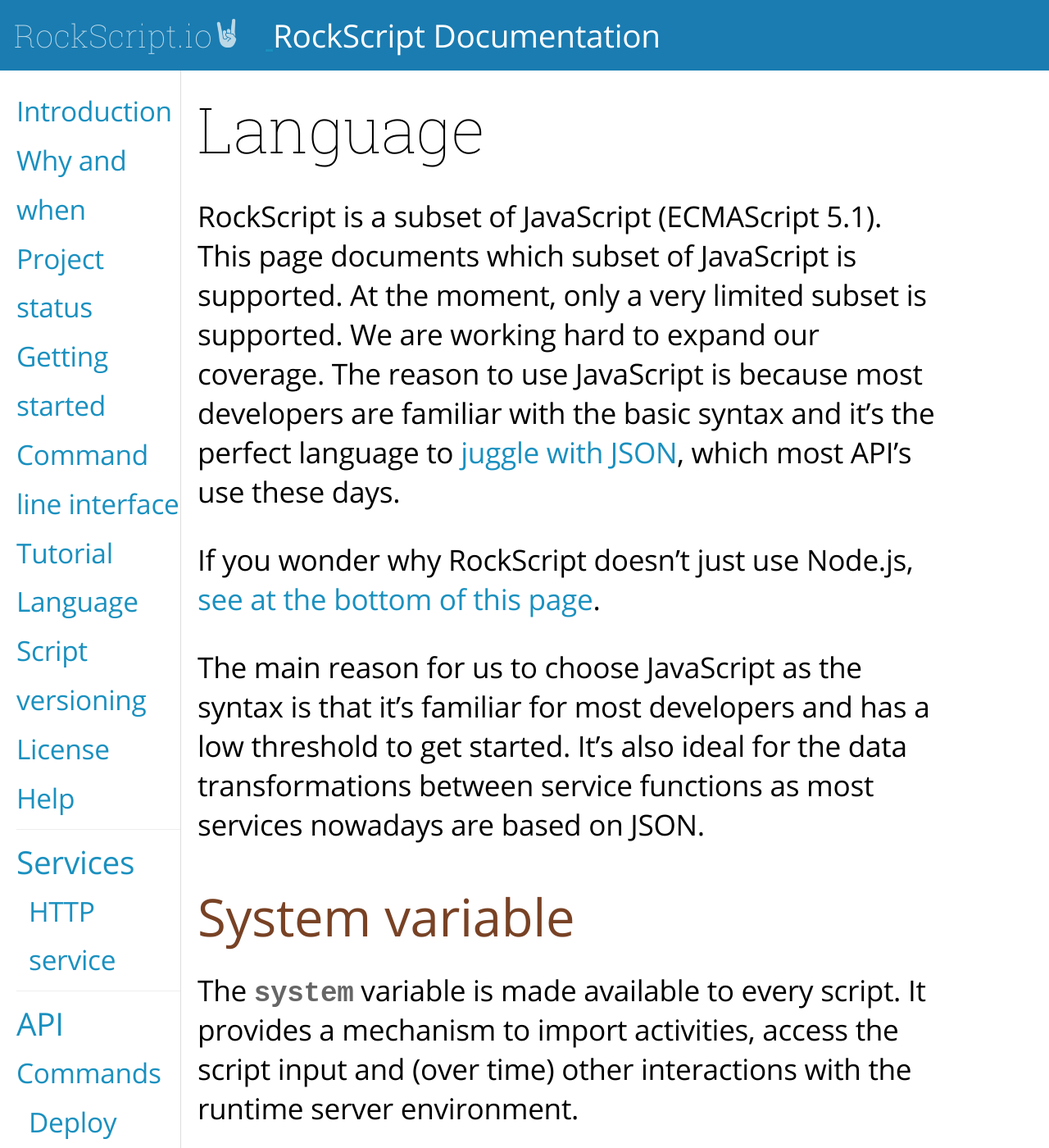
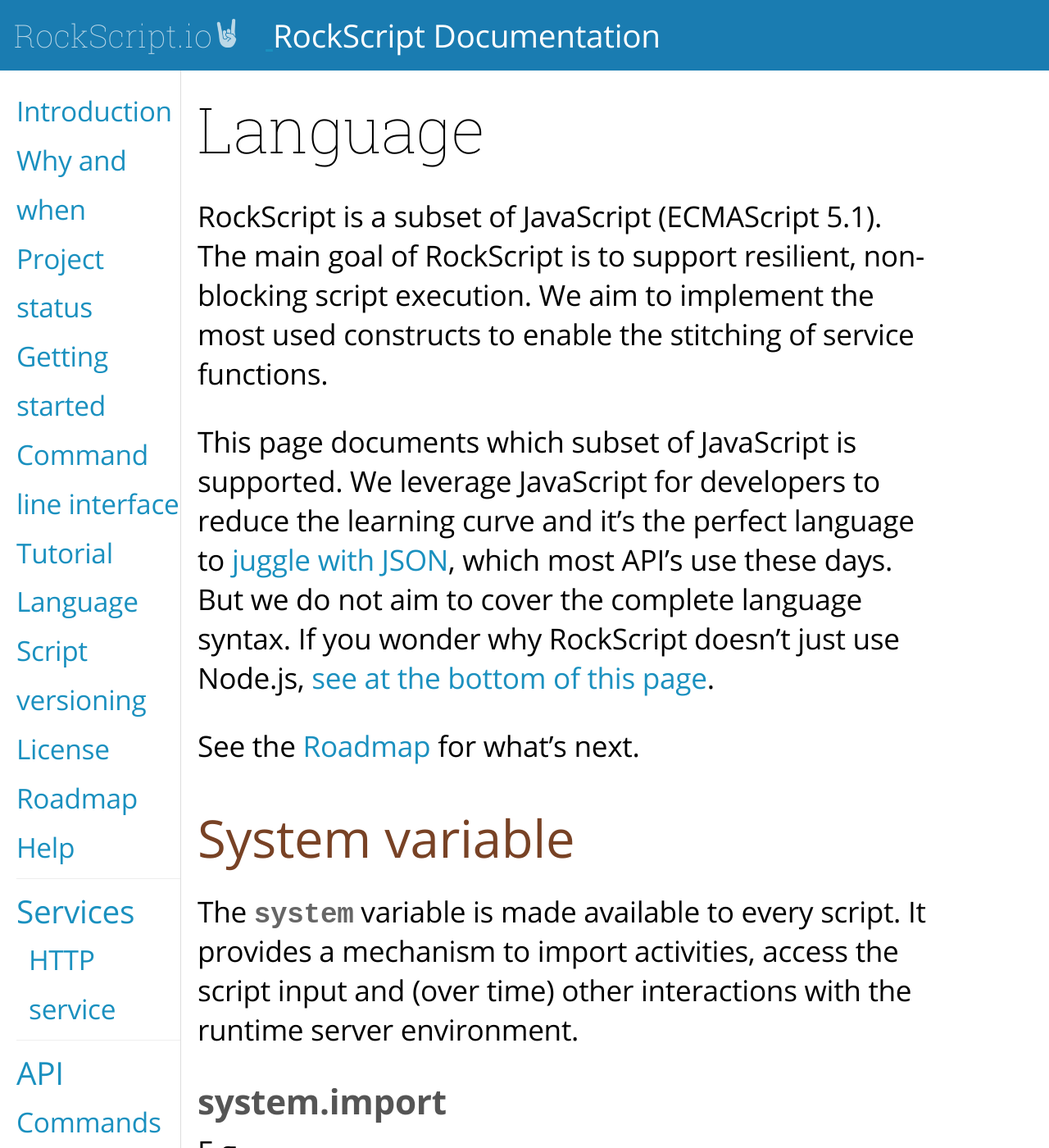
Before and after one commit to RockScript/rockscript.github.io, a Jekyll site: the page built from docs/language.md, in a window 1280 px wide and 1400 px high. Shown: the whole window at 82% size. Built offline with Jekyll 4.4.1, drawn with Linux system fonts in a browser that asks for light colours; some of the changed text lies outside the part shown.

````diff
--- a/_layouts/docs.html
+++ b/_layouts/docs.html
@@ -58,6 +58,7 @@
   <a href="language">Language</a>
   <a href="script-versioning">Script versioning</a>
   <a href="license">License</a>
+  <a href="roadmap">Roadmap</a>
   <a href="help">Help</a>
   <a class="title" href="services">Services</a>
   <a class="sublink" href="service-http">HTTP service</a>
--- a/docs/language.md
+++ b/docs/language.md
@@ -3,20 +3,19 @@ layout: docs
 title: Language
 ---
 
-RockScript is a subset of JavaScript (ECMAScript 5.1).  This page documents
-which subset of JavaScript is supported. At the moment, only a very limited
-subset is supported.  We are working hard to expand our coverage.  The reason
-to use JavaScript is because most developers are familiar with the basic syntax
-and it's the perfect language to [juggle with JSON](why-and-when#juggle-with-json),
-which most API's use these days.
+RockScript is a subset of JavaScript (ECMAScript 5.1).   The main goal of
+RockScript is to support resilient, non-blocking script execution. We aim
+to implement the most used constructs to enable the stitching of service
+functions.
 
-If you wonder why RockScript doesn't just use Node.js, [see
-at the bottom of this page](#rockscript-vs-nodejs).
+This page documents which subset of JavaScript is supported. We leverage
+JavaScript for developers to  reduce the learning curve and it's the perfect
+language to [juggle with JSON](why-and-when#juggle-with-json), which most API's
+use these days.  But we do not aim to cover the complete language syntax. If
+you wonder why RockScript doesn't just use Node.js, [see at the bottom of this
+page](#rockscript-vs-nodejs).
 
-The main reason for us to choose JavaScript as the syntax is that it's familiar
-for most developers and has a low threshold to get started.  It's also ideal for
-the data transformations between service functions as most services nowadays are
-based on JSON.
+See the [Roadmap](roadmap) for what's next.
 
 ## System variable
 The `system` variable is made available to every script.  It provides a mechanism
@@ -99,9 +98,20 @@ if (flipper==='on') {
 }
 ```
 
+## Loops
+
+TODO (not implemented yet)
+
+## Functions
+
+At the moment we don't support declaration of functions in the script.  We're believe it's best to leave
+out functions so that each script remains the scope of 1 function.  But this is still a hypothesis that
+we're seeking validation on.  So [your input](https://github.com/rockscript/rockscript/issues/new?title=Function+declarations)
+is greatly appreciated.
+
 ## Expressions
 
-#### Literal expressions
+#### Literals
 
 Examples
 ```javascript
@@ -128,28 +138,29 @@ variableName.propertyName(arg0, arg1)['field'].anotherPropertyName;
 ```
 Note that for service function invocations, any number of args is allowed.
 
-#### Comparison operator expressions
+#### Comparison operators
 
 All of [Equality comparisons and sameness](https://developer.mozilla.org/nl/docs/Web/JavaScript/Equality_comparisons_and_sameness)
 is implemented
 
-> Limitation: object conversion functions like `toString ` and `valueOf` are not invoked yet
-
-For now, only == and === are supported
+> Limitation: While all automatic type conversions are implemented, object conversion functions like `toString ` and `valueOf` are not invoked yet.
 
 Examples
 ```javascript
 text=='some text'
+'25' != service.getSomeNumber()
 text==='some text'
+5 < totalAmount
+true > 0
+customer.getAge() <= 25
+'hello' >= company.getName()
 ```
 
-> TODO: !=, <, >, <=, >=, !== etc
-
-#### Arithmic operator expressions
+#### Arithmic operators
 
 All the addition conversions are correctly applied like in Node.js
 
-> Limitation: invoking the object `toString` and `valueOf` methods.
+> Limitation: While all automatic type conversions are implemented, object conversion functions like `toString ` and `valueOf` are not invoked yet.
 
 For now, only the addition `+` is supported:
 
@@ -162,6 +173,13 @@ Examples
 
 > TODO: -, *, /, %. **, ++, --
 
+#### Logical operators and parenthesis
+
+Examples
+```javascript
+!(true || false) && true
+```
+
 ## RockScript vs Node.js
 
 The purpose of RockScript is resilient script execution.  In order to do this, we
````
Also changed, not shown: docs/roadmap.md (added, +33 -0 lines).
